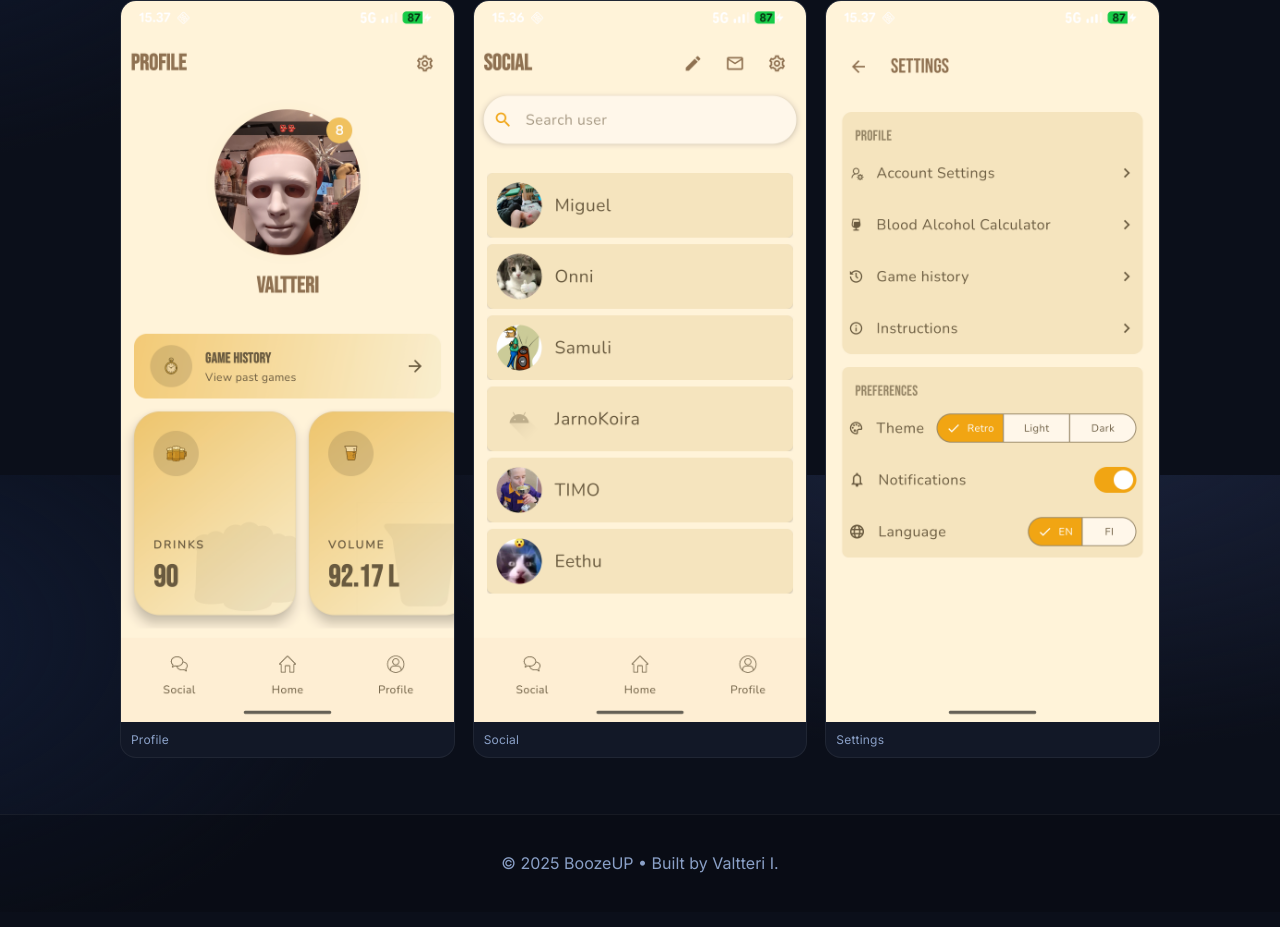
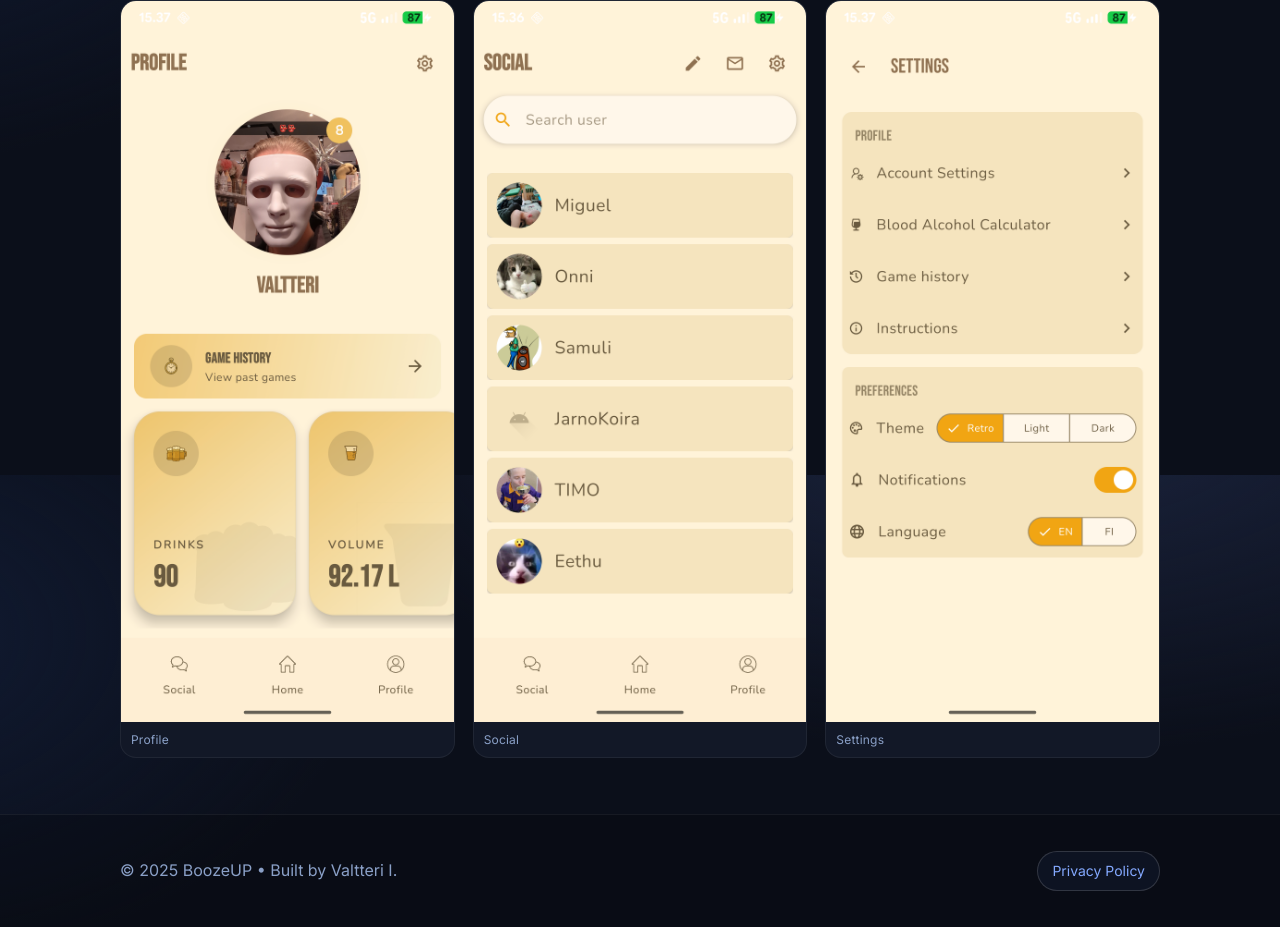
Before and after one commit to valtterikonen/BoozeUP-site, a plain HTML site: page index.html in a window 1280 px wide. Shown: the part 2725-3652 px from the top of the page. Drawn offline with Linux system fonts and the light colour scheme.

Commit message:
main upd

```diff
--- a/index.html
+++ b/index.html
@@ -23,6 +23,7 @@
         <div class="titlewrap">
           <h1>BoozeUP</h1>
           <p class="subtitle">Social drinking game app</p>
+        </div>
       </div>
     </div>
   </header>
@@ -60,14 +61,14 @@
       <ul class="feature-list">
         <li>✅ Create or join groups with friends</li>
         <li>✅ Unique points system & live leaderboard</li>
-        <li>✅ LuckyWheel for boosters</li>
-        <li>✅ Admin tools for smooth games</li>
+        <li>✅ LuckyWheel</li>
+        <li>✅ Admin tools</li>
         <li>✅ Friend system & XP rewards</li>
         <li>✅ Blood Alcohol Concentration</li>
         <li>✅ Long–term statistics</li>
         <li>✅ Game history tracking</li>
         <li>✅ Theme & language settings (Light/Dark/Retro, EN/FI)</li>
-        <li>✅ Firebase Authentication (Anonymous, Google)</li>
+        <li>✅ Secure Authentication (Anonymous, Google)</li>
       </ul>
     </div>
   </section>
@@ -87,10 +88,20 @@
   </section>
 
     <footer class="site-footer">
-    <div class="container">
+    <div class="container footer-inner">
       <p>© <span id="year"></span> BoozeUP • Built by Valtteri I.</p>
+
+      <a
+        href="privacy-policy.html"
+        class="footer-link"
+        target="_blank"
+        rel="noopener noreferrer"
+      >
+        Privacy Policy
+      </a>
     </div>
   </footer>
+
 
   <script>
     document.getElementById('year').textContent = new Date().getFullYear();
--- a/styles.css
+++ b/styles.css
@@ -86,3 +86,30 @@ body{
   .screenshots .span2{grid-column: span 1}
   .features .feature-list{grid-template-columns:1fr}
 }
+
+.footer-inner{
+  display:flex;
+  align-items:center;
+  justify-content:space-between;
+  flex-wrap:wrap;
+  gap:12px;
+}
+
+.footer-link{
+  font-size:14px;
+  text-decoration:none;
+  padding:8px 14px;
+  border-radius:999px;
+  border:1px solid rgba(255,255,255,.15);
+  background:rgba(15,21,36,.9);
+  color:var(--brand-2);
+  font-weight:500;
+  transition:background .15s ease, transform .1s ease, box-shadow .15s ease;
+}
+
+.footer-link:hover{
+  background:var(--brand);
+  color:#fff;
+  box-shadow:0 6px 20px rgba(30,102,255,.45);
+  transform:translateY(-1px);
+}
```
Lines whose indentation alone changed are shown as unchanged.
